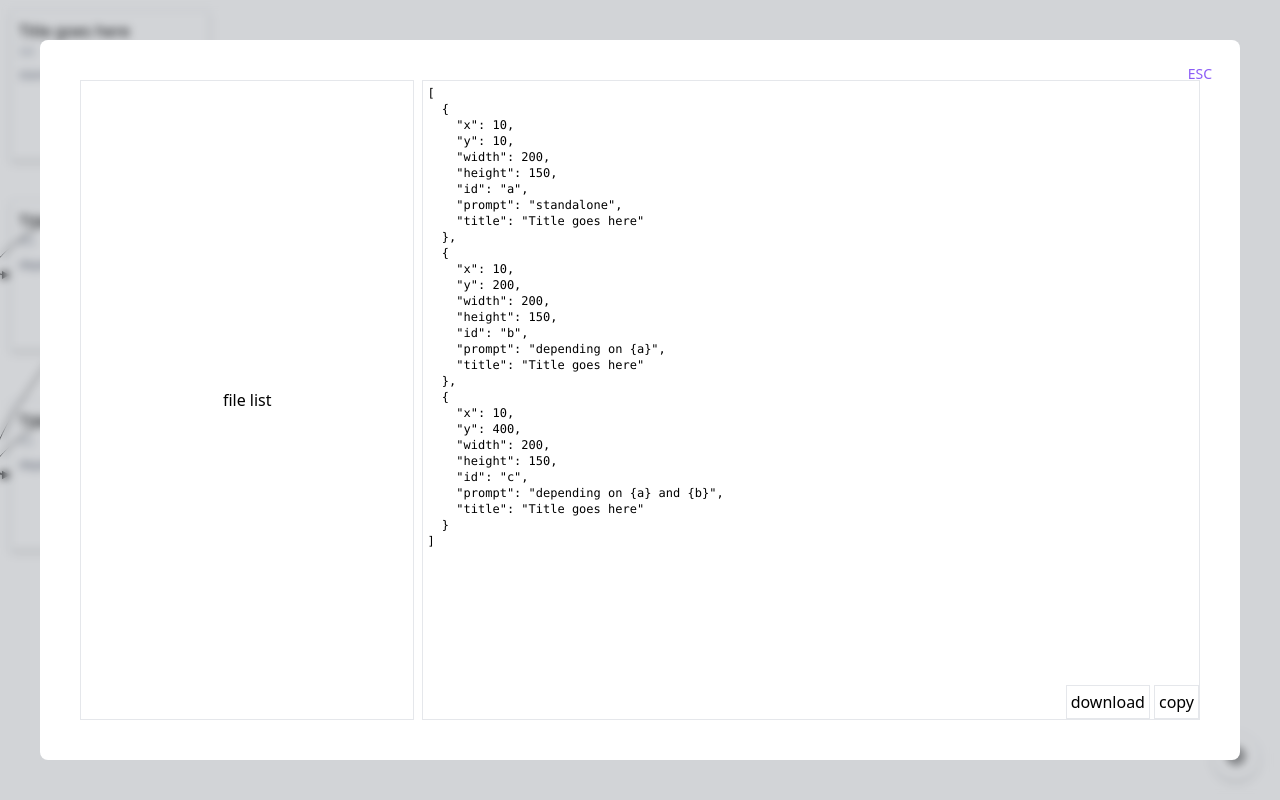
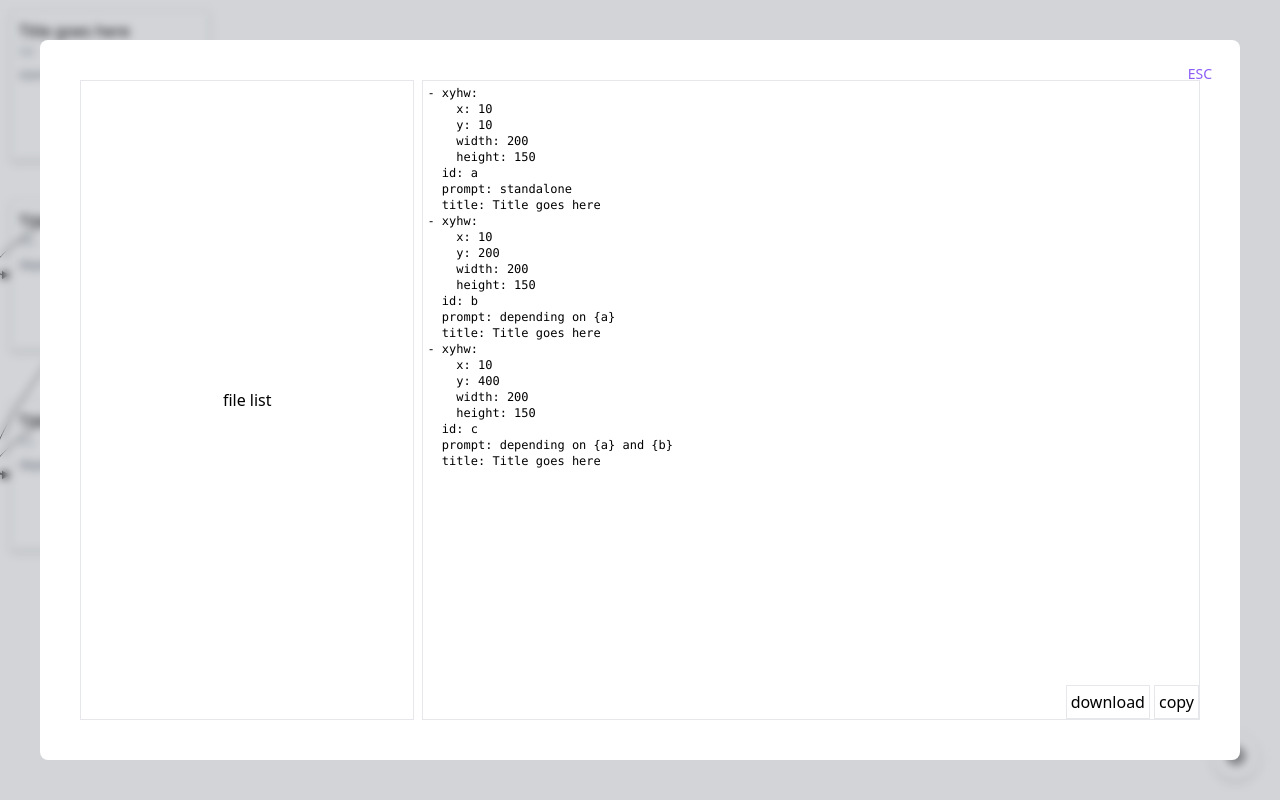
Before and after one commit to xloc/prompt-graph, a Vue app: page / in a window 1280 px wide. Both pictures are taken after a click on the button 1236 px from the left and 756 px from the top of the page. Built offline with nearby package versions, Linux system fonts and the light colour scheme.

Commit message:
dump yaml

```diff
--- a/package.json
+++ b/package.json
@@ -9,7 +9,8 @@
     "preview": "vite preview"
   },
   "dependencies": {
-    "vue": "^3.3.8"
+    "vue": "^3.3.8",
+    "yaml": "^2.3.4"
   },
   "devDependencies": {
     "@vitejs/plugin-vue": "^4.2.3",
--- a/src/App.vue
+++ b/src/App.vue
@@ -9,9 +9,9 @@ import FilePage from './components/FilePage.vue';
 
 
 const blocks = ref<BlockModel[]>([
-  { x: 10, y: 10, width: 200, height: 150, id: 'a', prompt: 'standalone', title: 'Title goes here' },
-  { x: 10, y: 200, width: 200, height: 150, id: 'b', prompt: 'depending on {a}', title: 'Title goes here' },
-  { x: 10, y: 400, width: 200, height: 150, id: 'c', prompt: 'depending on {a} and {b}', title: 'Title goes here' },
+  { xyhw: { x: 10, y: 10, width: 200, height: 150 }, id: 'a', prompt: 'standalone', title: 'Title goes here' },
+  { xyhw: { x: 10, y: 200, width: 200, height: 150 }, id: 'b', prompt: 'depending on {a}', title: 'Title goes here' },
+  { xyhw: { x: 10, y: 400, width: 200, height: 150 }, id: 'c', prompt: 'depending on {a} and {b}', title: 'Title goes here' },
 ]);
 
 watchEffect(() => {
--- a/src/components/Block.vue
+++ b/src/components/Block.vue
@@ -1,7 +1,7 @@
 <template>
   <div @mousedown="start" @mouseup="reset"
     class="absolute border rounded-sm shadow-md flex flex-col justify-start items-start bg-white overflow-y-auto overflow-x-hidden"
-    :style="{ width: `${block.width}px`, height: `${block.height}px`, left: `${block.x}px`, top: `${block.y}px` }">
+    :style="{ width: `${block.xyhw.width}px`, height: `${block.xyhw.height}px`, left: `${block.xyhw.x}px`, top: `${block.xyhw.y}px` }">
     <h1 class="w-full flex-none to-gray-950 text-md m-2 mb-0">{{ block.title }}</h1>
     <h2 class="w-full flex-none text-gray-400 text-xs m-2 mt-0">{{ '{' + block.id + '}' }}</h2>
     <div class="flex-1 h-10 w-full px-2 resize-none ">
@@ -35,14 +35,14 @@ const block = reactive(computed({
 const offset = { x: 0, y: 0 };
 
 const updateLocation = function (e: MouseEvent) {
-  block.value.x = e.clientX - offset.x;
-  block.value.y = e.clientY - offset.y;
+  block.value.xyhw.x = e.clientX - offset.x;
+  block.value.xyhw.y = e.clientY - offset.y;
 };
 
 const start = function (e: MouseEvent) {
   addEventListener('mousemove', updateLocation);
-  offset.x = e.clientX - block.value.x;
-  offset.y = e.clientY - block.value.y;
+  offset.x = e.clientX - block.value.xyhw.x;
+  offset.y = e.clientY - block.value.xyhw.y;
 };
 const reset = () => {
   removeEventListener('mousemove', updateLocation);
--- a/src/components/ConnectionCanvas.vue
+++ b/src/components/ConnectionCanvas.vue
@@ -19,16 +19,16 @@ const getParentIDsOf = (block: BlockModel) => {
 };
 
 const drawAllConnectionTo = (to: BlockModel, ctx: CanvasRenderingContext2D) => {
-  const toX = to.x;
-  const toY = to.y + to.height / 2;
+  const toX = to.xyhw.x;
+  const toY = to.xyhw.y + to.xyhw.height / 2;
   const parents = getParentIDsOf(to)
     .map(id => props.blocks.find(b => b.id === id))
     .filter(b => b !== undefined) as BlockModel[];
 
   for (const block of parents) {
     if (block.id === to.id) continue;
-    const fromX = block.x + block.width;
-    const fromY = block.y + block.height / 2;
+    const fromX = block.xyhw.x + block.xyhw.width;
+    const fromY = block.xyhw.y + block.xyhw.height / 2;
 
     // draw beizer curve from (fromX, fromY) to (toX, toY)
     ctx.beginPath();
--- a/src/components/FilePage.vue
+++ b/src/components/FilePage.vue
@@ -20,11 +20,11 @@
 import { computed } from 'vue';
 import Page from './Page.vue'
 import { useKeyPress } from '../composables/keypress';
-import { BlockModel } from './model';
+import { BlockModel, dump } from './model';
 
 const props = defineProps<{ blocks: BlockModel[] }>();
 const code = computed(() => {
-  return JSON.stringify(props.blocks, null, 2);
+  return dump(props.blocks);
 });
 
 const emit = defineEmits<{ "close": [] }>();
--- a/src/components/model.ts
+++ b/src/components/model.ts
@@ -1,3 +1,5 @@
+import YAML from 'yaml'
+
 export interface XYHW {
   x: number;
   y: number;
@@ -5,14 +7,21 @@ export interface XYHW {
   height: number;
 };
 
-export interface BlockModel extends XYHW {
-  x: number;
-  y: number;
-  width: number;
-  height: number;
+export interface BlockModel {
+  xyhw: XYHW;
 
   id: string;
   title: string;
   prompt: string;
+}
 
-}
+export const dump = (block: BlockModel[]) => {
+  console.log(block);
+  return YAML.stringify(block, { indent: 2 });
+};
+
+export const load = (yaml: string) => {
+  const block = YAML.parse(yaml) as BlockModel[];
+  console.log(block);
+  return block;
+};
```
Also changed, not shown: 1 other file (tests, documents, lock files or other folders).
